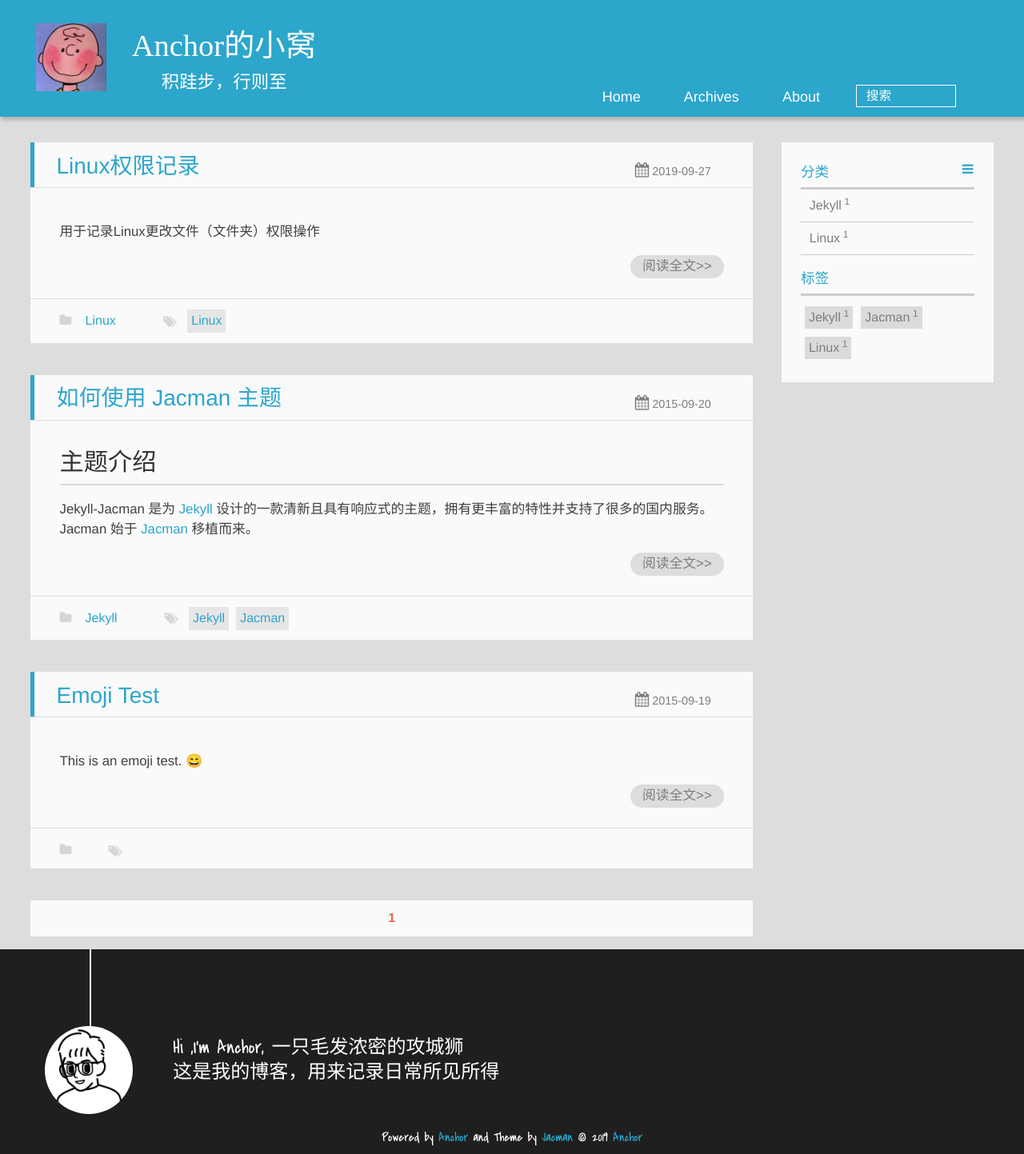
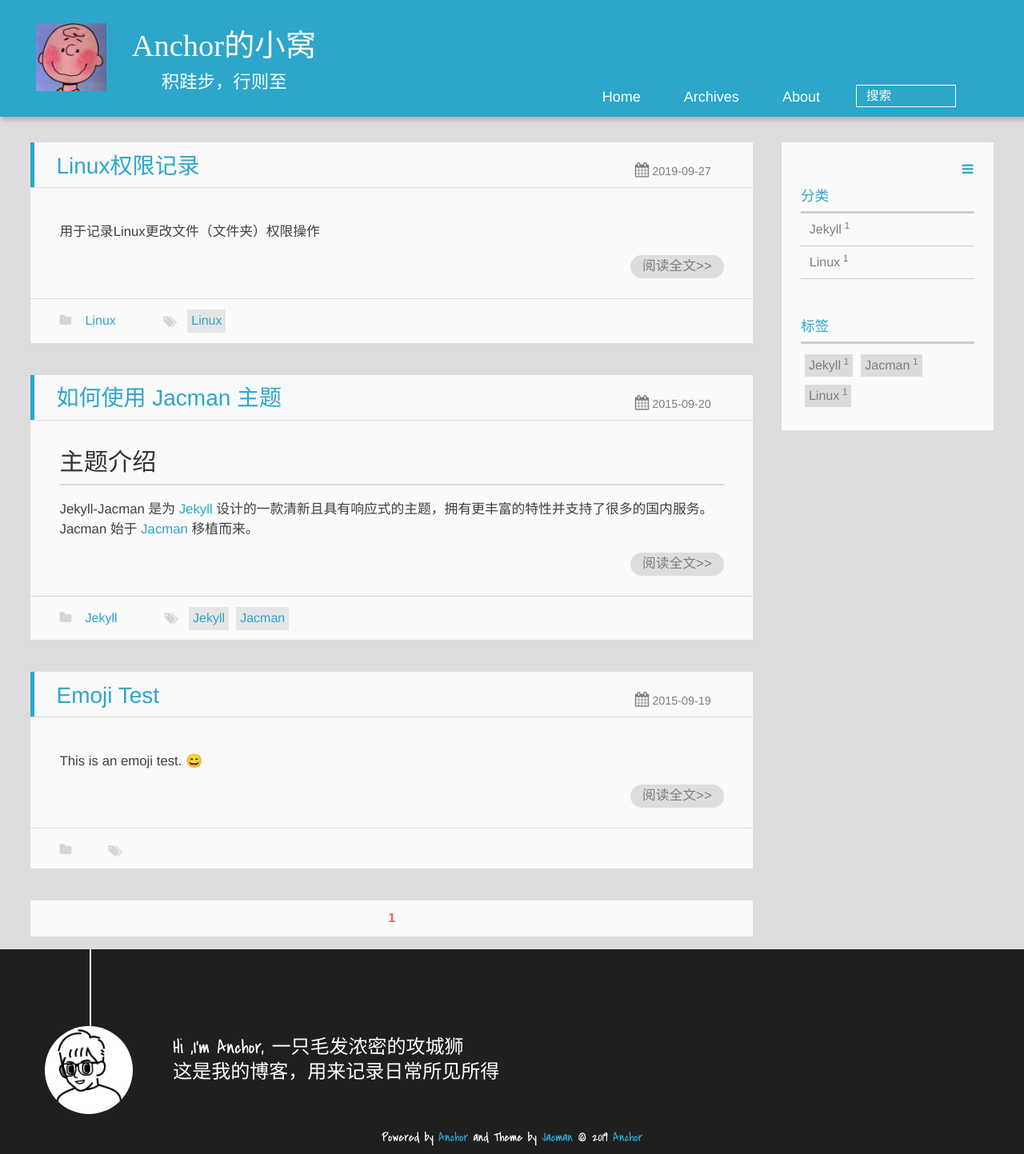
Before and after one commit to memorate/memorate.github.io, a Jekyll site: the page built from index.html, in a window 1280 px wide. Shown: the whole page at 80% size. Built offline with Jekyll 4.4.1, drawn with Linux system fonts in a browser that asks for light colours; emoji names are drawn with the system emoji font; the list of posts is cut into pages by our own code.

Commit message:
latest code update on 2019-10-10 10:19

```diff
--- a/assets/css/style.css
+++ b/assets/css/style.css
@@ -357,6 +357,8 @@ body > header {
     -webkit-box-shadow: 2px 4px 5px rgba(3, 3, 3, 0.2);
     box-shadow: 2px 4px 5px rgba(3, 3, 3, 0.2);
     background: url("../../") center #2ca6cb;
+    /*background: url("../../") center #2CA8AD;*/
+    /*background: url("../../") center #2CA7BE;*/
     color: #fff;
     padding: 1em 0 .8em;
 }
@@ -1831,7 +1833,7 @@ section.comment {
 .asidetitle {
     font-size: 1.1em;
     color: #2ca6cb;
-    padding: 0 0 .3125em 0;
+    padding: 30px 0 .3125em 0;
     border-bottom: .1875em solid #ccc;
 }
 
```
